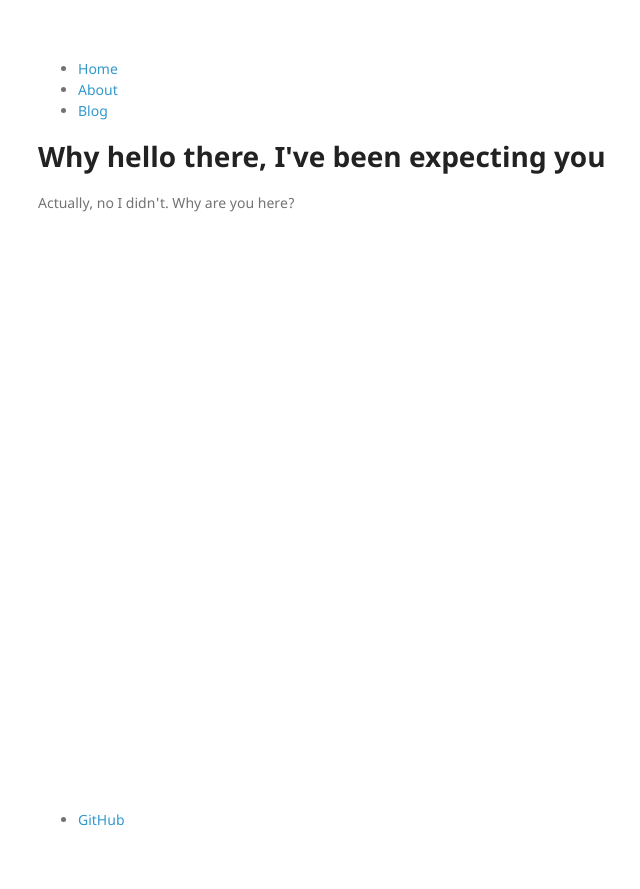
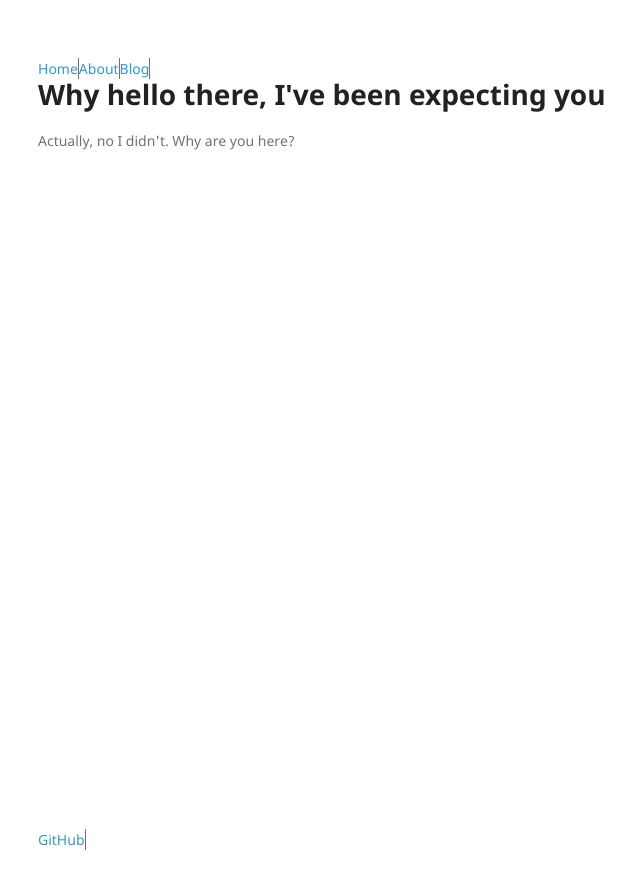
Before and after one commit to pbnjeff89/pbnjeff89.github.io, a Jekyll site: the page built from index.html, in a window 1280 px wide. Shown: the top 889 px of the page, without its empty margins (20-660 px from the left). Built offline with Jekyll 4.4.1, drawn with Linux system fonts in a browser that asks for light colours.

Commit message:
Customized nav and footer CSS

```diff
--- a/_layouts/default.html
+++ b/_layouts/default.html
@@ -21,7 +21,7 @@
 	      <li><a href="/blog">Blog</a></li>
 	    </ul>
     </nav>
-      <div class="container"">
+    <div class="container">
       {{ content }}
     </div><!-- /.container -->
     <footer>
--- a/assets/css/style.scss
+++ b/assets/css/style.scss
@@ -2,3 +2,33 @@
 ---
 
 @import "jekyll-theme-minimal";
+
+nav ul {
+  list-style-type: none;
+  margin: 0;
+  padding: 0;
+  overflow: hidden;
+}
+
+nav ul li {
+  float: left;
+}
+
+nav ul li {
+  border-right: 1px solid;
+}
+
+footer ul {
+  list-style-type: none;
+  margin: 0;
+  padding: 0;
+  overflow: hidden;
+}
+
+footer ul li {
+  float: left;
+}
+
+footer ul li {
+  border-right: 1px solid;
+}
```
Also changed, not shown: other parts of _layouts/default.html (+1 -1 lines), assets/images/2017-03-05-final-cal.png (renamed from img/2017-03-05-final-cal.png), assets/images/2017-03-05-initial-cal.png (renamed from img/2017-03-05-initial-cal.png), assets/images/2017-03-05-mrl-login.png (renamed from img/2017-03-05-mrl-login.png), assets/images/2017-03-05-mrl-schedule.png (renamed from img/2017-03-05-mrl-schedule.png), assets/images/2017-03-05-scheduled-sessions.png (renamed from img/2017-03-05-scheduled-sessions.png). Lines whose indentation alone changed are shown as unchanged.
